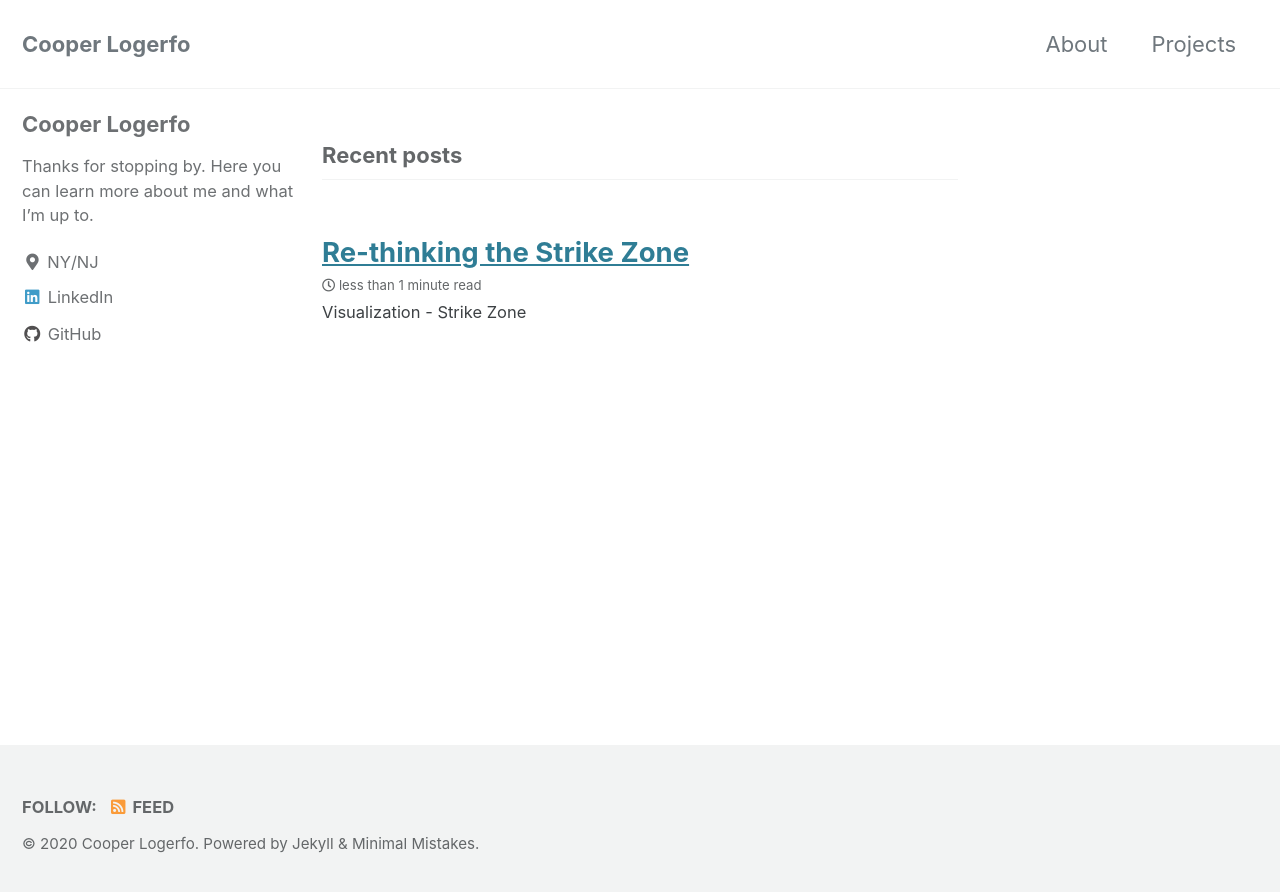
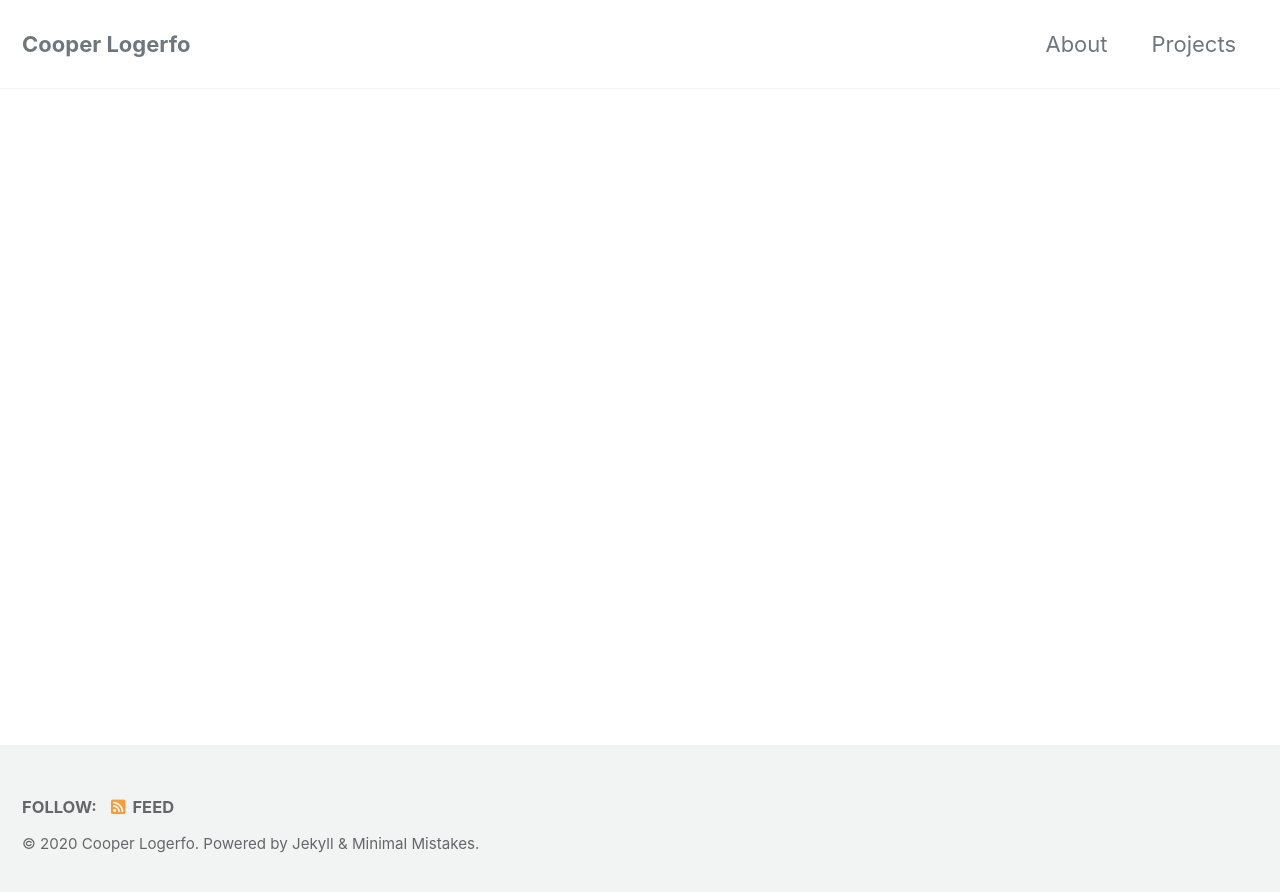
Before and after one commit to clogerfo/clogerfo.github.io, a Jekyll site: the page built from index.html, in a window 1280 px wide. Shown: the top 892 px of the page. Built offline with Jekyll 4.4.1, drawn with Linux system fonts in a browser that asks for light colours; cached includes are drawn as plain includes; the list of posts is cut into pages by our own code; part of the change alters nothing that is shown.

```diff
--- a/_config.yml
+++ b/_config.yml
@@ -22,7 +22,7 @@ subtitle                 : # site tagline that appears below site title in masth
 name                     : "Cooper Logerfo"
 description              : "Personal Portfolio"
 url                      : # the base hostname & protocol for your site e.g. "https://mmistakes.github.io"
-baseurl                  : /coopers-pages # the subpath of your site, e.g. "/blog"
+baseurl                  : # the subpath of your site, e.g. "/blog"
 repository               : # GitHub username/repo-name e.g. "mmistakes/minimal-mistakes"
 teaser                   : # path of fallback teaser image, e.g. "/assets/images/500x300.png"
 logo                     : # path of logo image to display in the masthead, e.g. "/assets/images/88x88.png"
--- a/index.html
+++ b/index.html
@@ -1,4 +1,4 @@
 ---
-layout: home
+layout: splash
 author_profile: true
 ---
```
